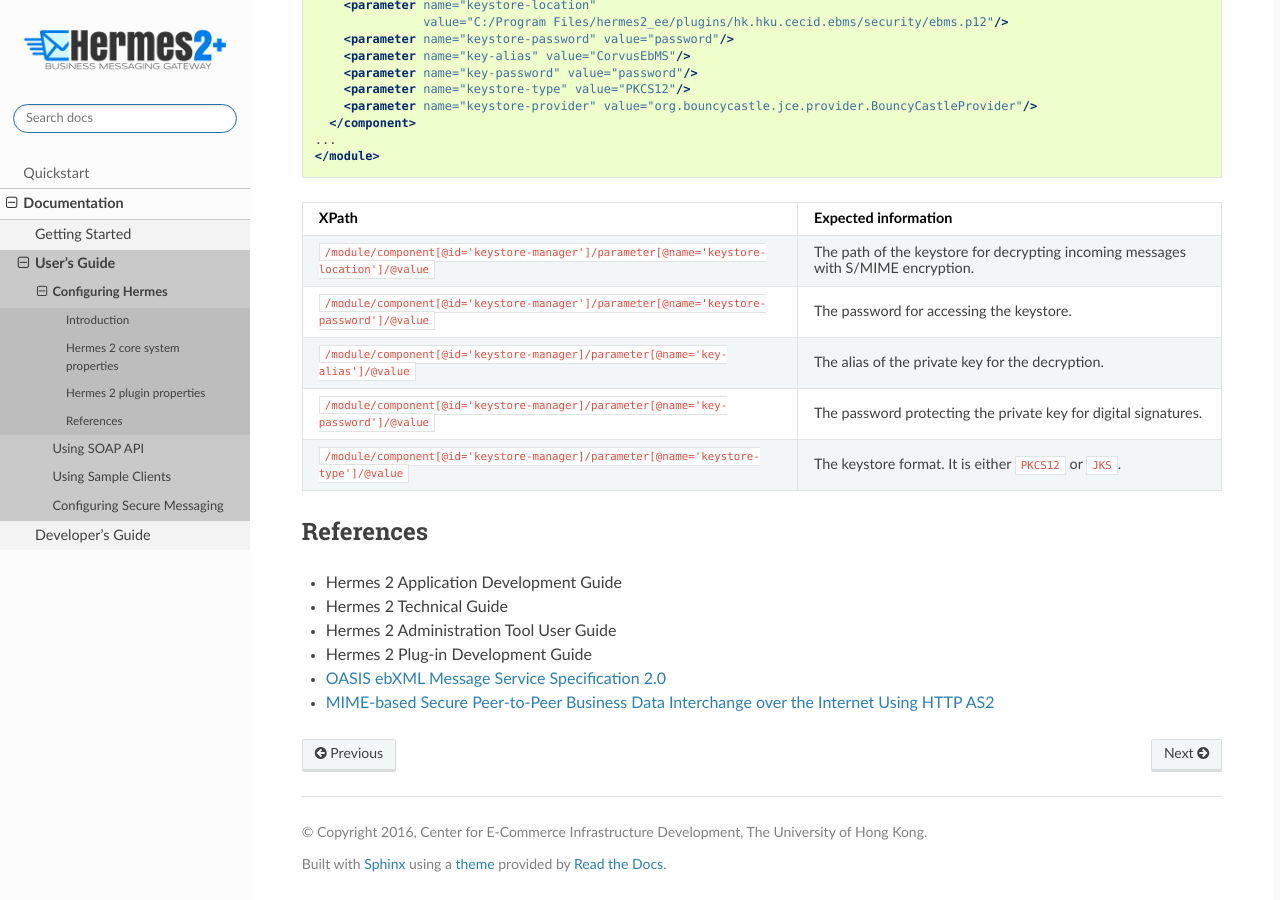
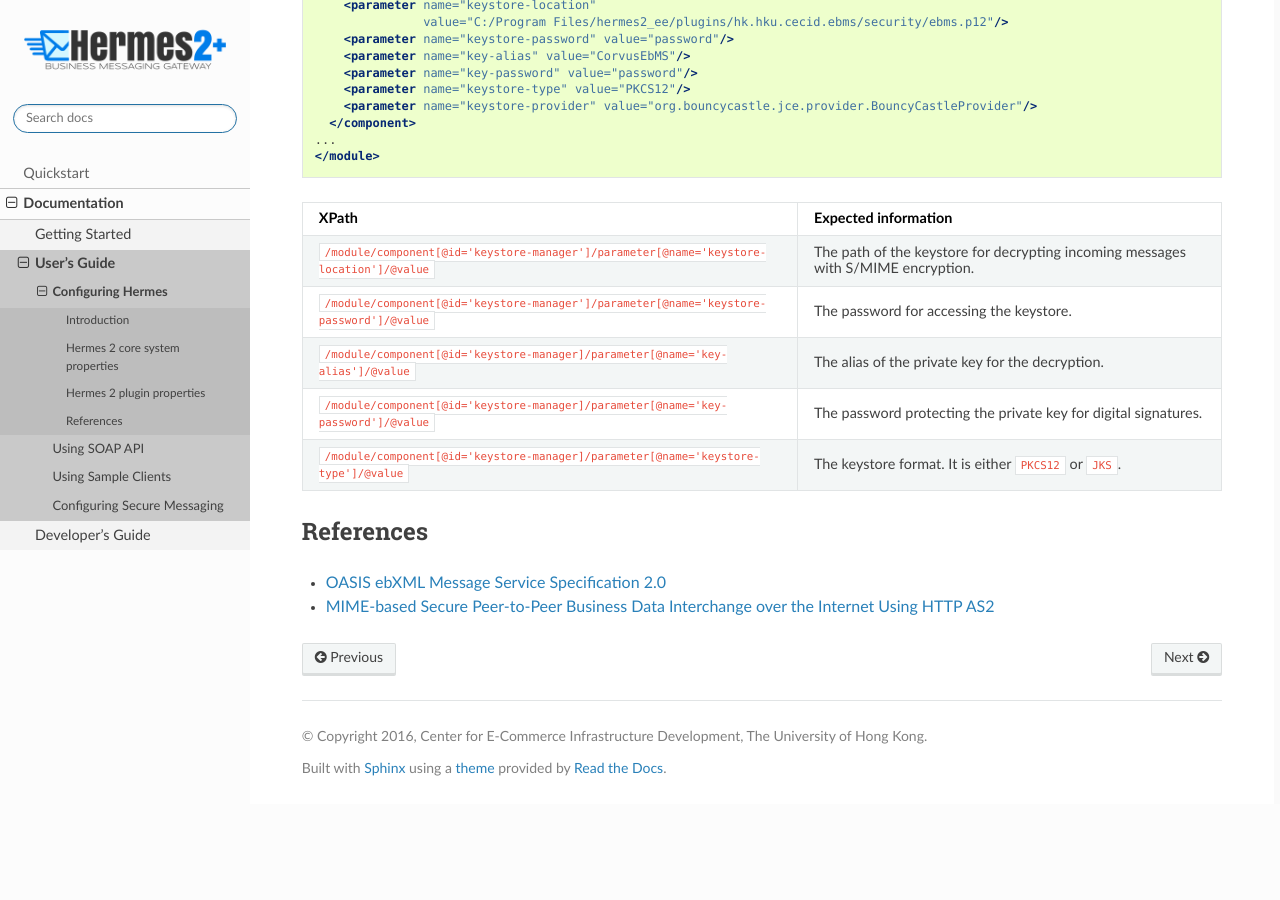
Before and after one commit to cecid/hermes-docs, a Sphinx documentation site: the page built from docs/source/configuration.rst, in a window 1280 px wide and 900 px high, scrolled down 15493 px. Built offline with Sphinx 7.4.7 and the Read the Docs theme 2.0.0, drawn with Linux system fonts in a browser that asks for light colours; after the commit the page ends 16297 px from its top, so only the background shows below that.

```diff
--- a/docs/source/as2_partnership.rst
+++ b/docs/source/as2_partnership.rst
@@ -1,5 +1,5 @@
-Setting Up AS2 Partnership
-==========================
+Setting Up AS2 Partnerships
+===========================
 
 AS2 Partnership Parameters
 --------------------------
--- a/docs/source/configuration.rst
+++ b/docs/source/configuration.rst
@@ -928,10 +928,10 @@ Location of keystore for S/MIME decryption (incoming messages)
 
 References
 ----------
+.. Hermes 2 Application Development Guide
+   Hermes 2 Technical Guide
+   Hermes 2 Administration Tool User Guide
+   Hermes 2 Plug-in Development Guide
 
-* Hermes 2 Application Development Guide
-* Hermes 2 Technical Guide
-* Hermes 2 Administration Tool User Guide
-* Hermes 2 Plug-in Development Guide
 * `OASIS ebXML Message Service Specification 2.0 <https://www.oasis-open.org/committees/download.php/272/ebMS_v2_0.pdf>`_
 * `MIME-based Secure Peer-to-Peer Business Data Interchange over the Internet Using HTTP AS2 <https://tools.ietf.org/html/rfc4130>`_
--- a/docs/source/documentation.rst
+++ b/docs/source/documentation.rst
@@ -20,6 +20,8 @@ User's Guide
    web_service_usage_guide
    message_signing
 
+.. 2. Using Web Admin Console <- Hermes 2 Administration Tool User Guide.doc
+
 Developer's Guide
 -----------------
 .. toctree::
@@ -27,3 +29,6 @@ Developer's Guide
 
    java_client
    packages
+
+.. 1. Hermes System Architecture <- Hermes2 Technical Guide.doc
+   2. Developing Hermes Plugins <- Hermes 2 Plugin Development Guide.doc
--- a/docs/source/ebms_partnership.rst
+++ b/docs/source/ebms_partnership.rst
@@ -1,5 +1,5 @@
-Setting Up ebMS 2.0 Partnership
-===============================
+Setting Up ebMS 2.0 Partnerships
+================================
 
 ebMS 2.0 Partnership Parameters
 -------------------------------
```
